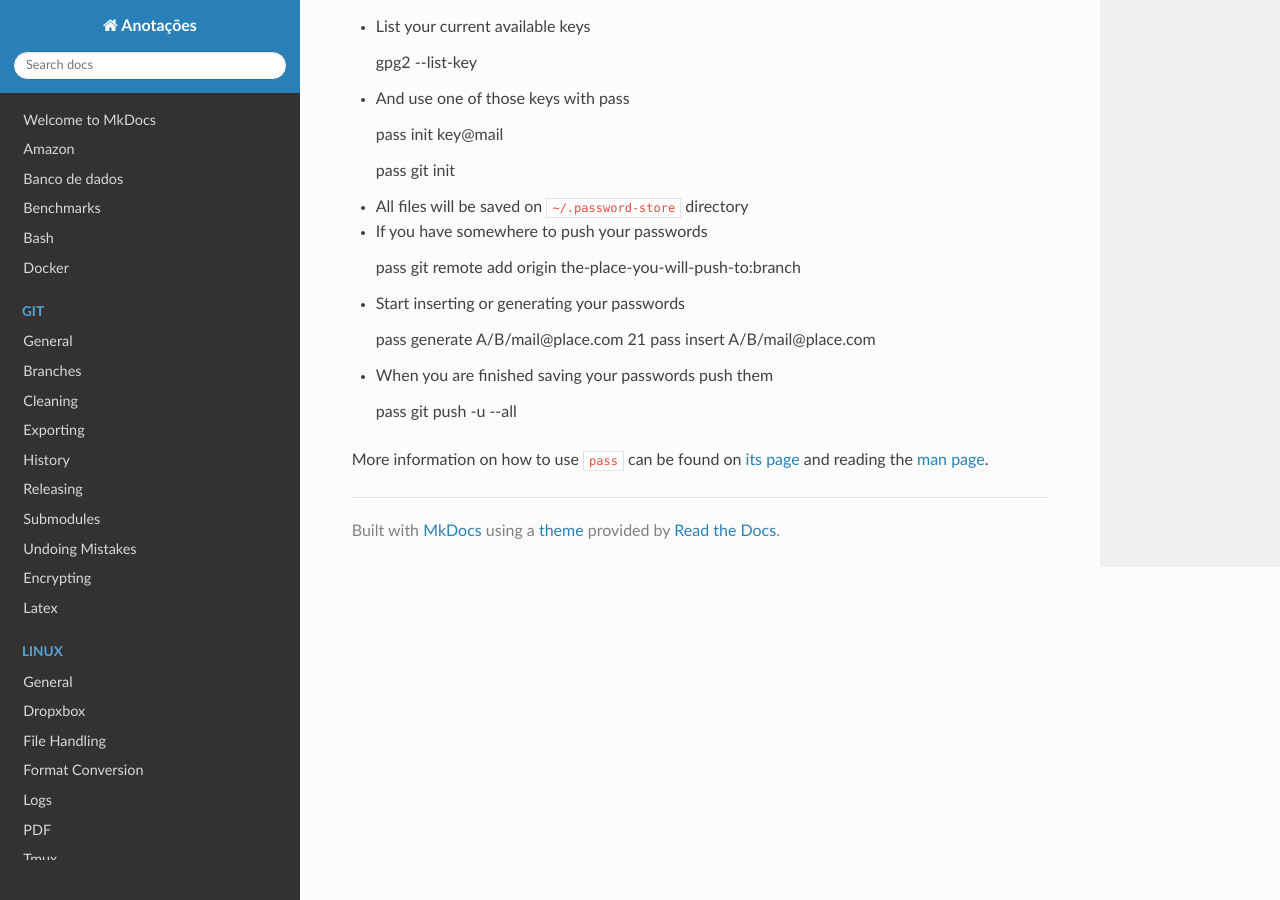
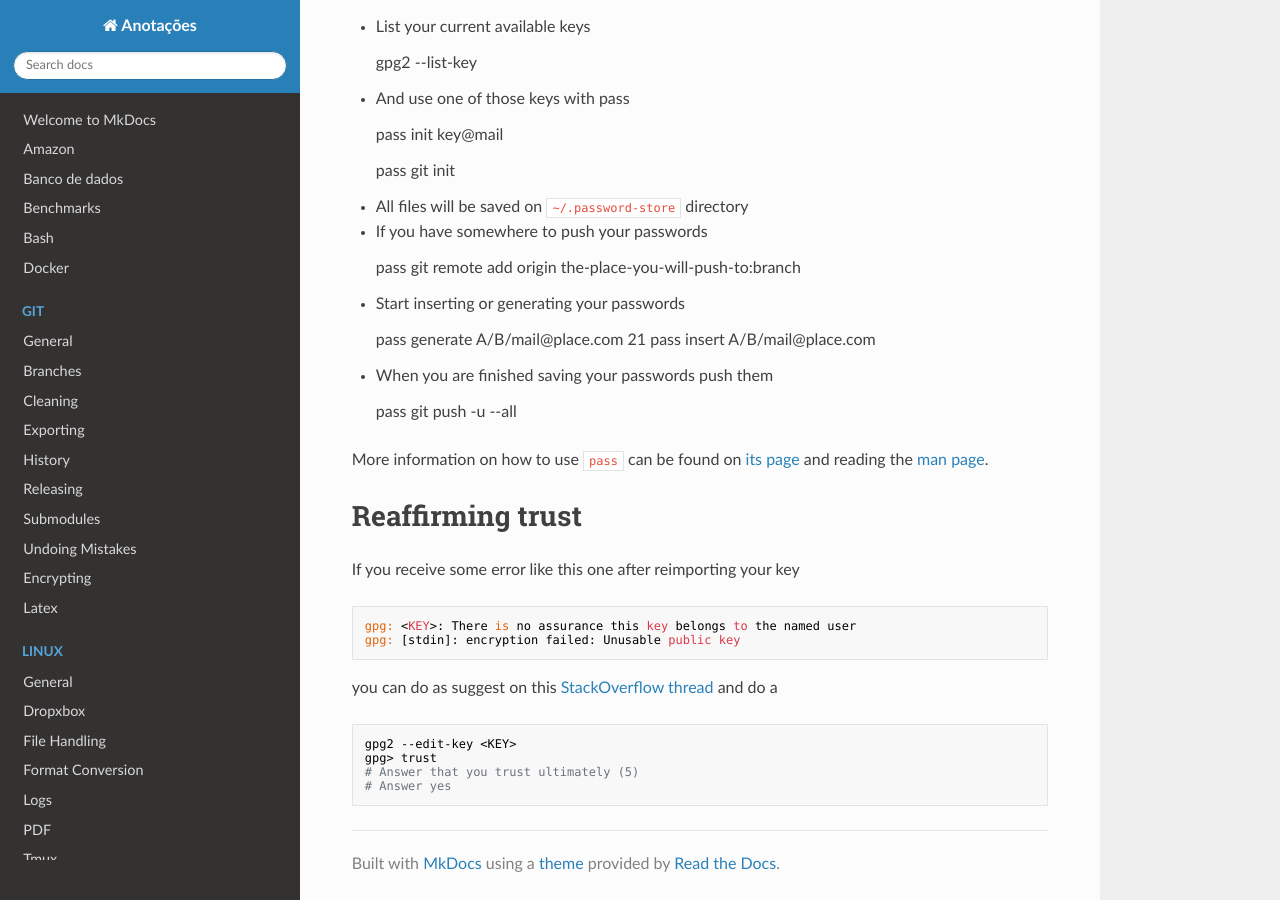
Before and after one commit to hposca/useful_notes, an MkDocs documentation site: the page built from docs/linux/pass.md, in a window 1280 px wide and 900 px high, scrolled down 963 px. Built offline with MkDocs 1.6.1, drawn with Linux system fonts in a browser that asks for light colours; nearby versions of some CDN libraries; old or Windows-style settings are respelled for this version of MkDocs.

Commit message:
Reaffirming trust of a certificate

````diff
--- a/docs/linux/pass.md
+++ b/docs/linux/pass.md
@@ -55,3 +55,21 @@ According to the [official site tutorial](https://www.passwordstore.org/) and th
     pass git push -u --all
 
 More information on how to use `pass` can be found on [its page](https://www.passwordstore.org/) and reading the [man page](https://git.zx2c4.com/password-store/about/).
+
+# Reaffirming trust
+
+If you receive some error like this one after reimporting your key
+
+```
+gpg: <KEY>: There is no assurance this key belongs to the named user
+gpg: [stdin]: encryption failed: Unusable public key
+```
+
+you can do as suggest on this [StackOverflow thread](https://stackoverflow.com/questions/33361068/gnupg-there-is-no-assurance-this-key-belongs-to-the-named-user) and do a
+
+```bash
+gpg2 --edit-key <KEY>
+gpg> trust
+# Answer that you trust ultimately (5)
+# Answer yes
+```
````
